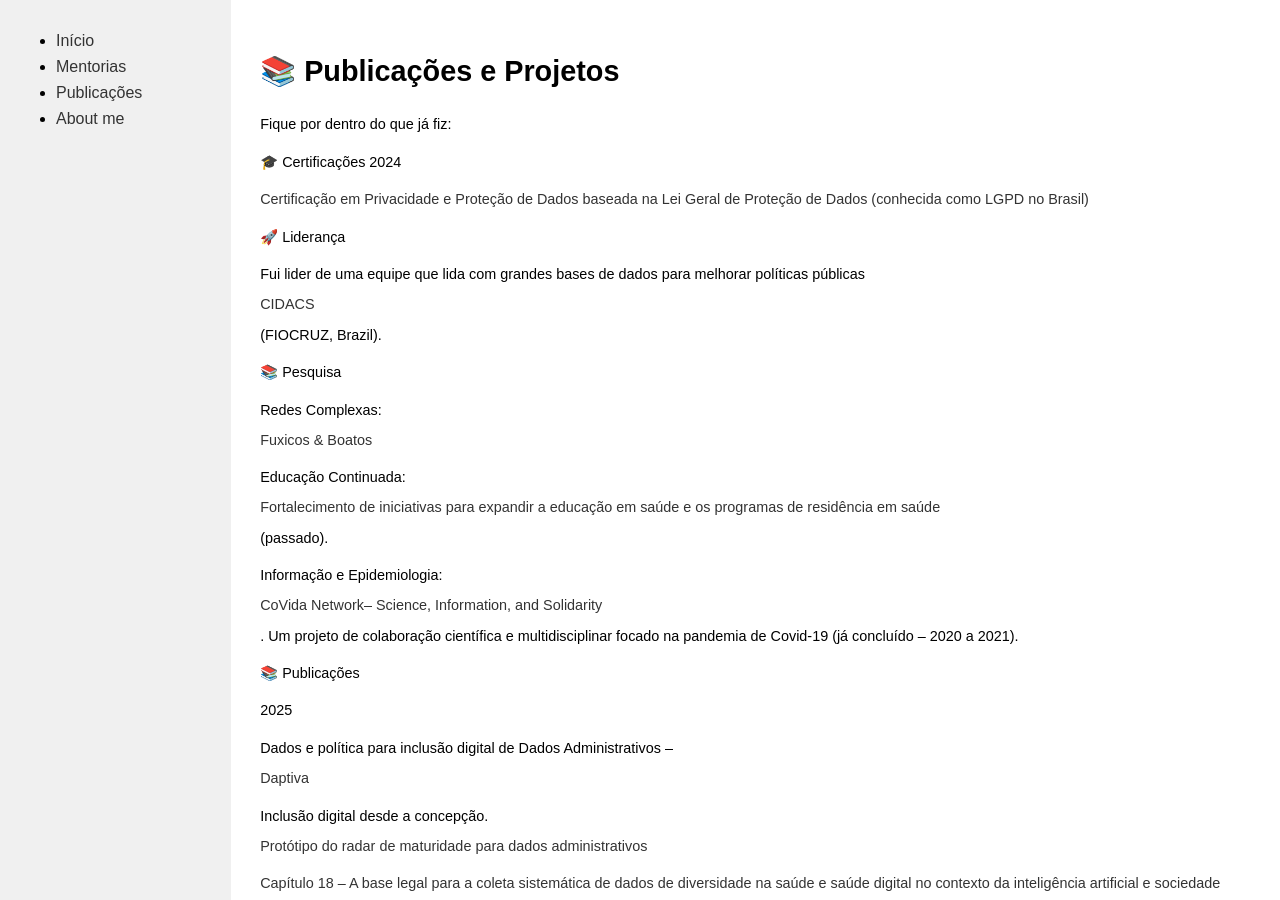
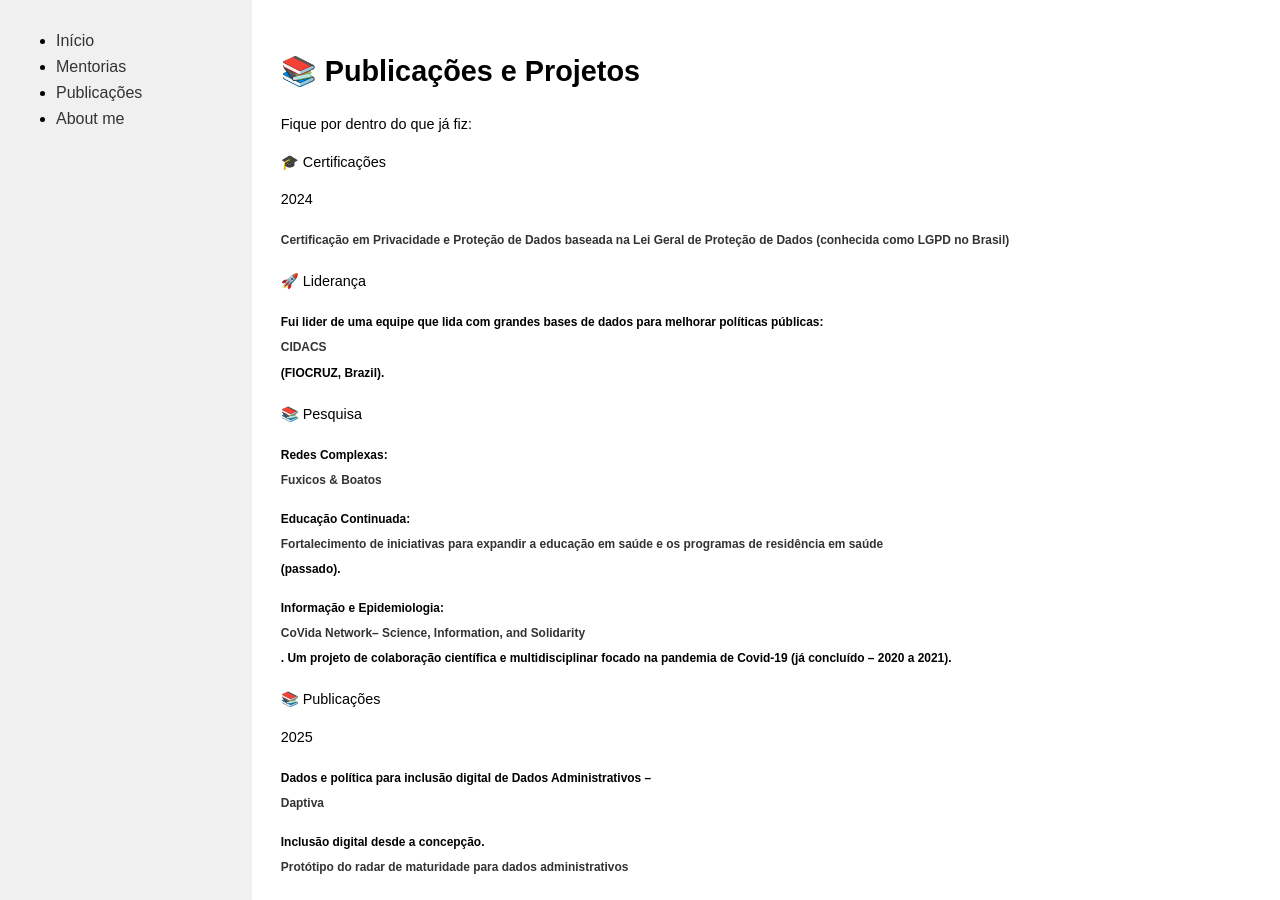
Before and after one commit to MairaLimaS/MairaLimaS.github.io, a Jekyll site: the page built from publicacoes.md, in a window 1280 px wide and 900 px high. Built offline with Jekyll 4.4.1, drawn with Linux system fonts in a browser that asks for light colours.

Commit message:
Update publicacoes.md

```diff
--- a/publicacoes.md
+++ b/publicacoes.md
@@ -8,69 +8,70 @@ permalink: /publicacoes/
 Fique por dentro do que já fiz:
 
 🎓 Certificações
+
 2024
 
-[Certificação em Privacidade e Proteção de Dados baseada na Lei Geral de Proteção de Dados (conhecida como LGPD no Brasil)](https://drive.google.com/file/d/1Taeyjs7fLxidPcmKoWjvoWIn5tsXmds5/view?usp=drive_link)
+##### [Certificação em Privacidade e Proteção de Dados baseada na Lei Geral de Proteção de Dados (conhecida como LGPD no Brasil)](https://drive.google.com/file/d/1Taeyjs7fLxidPcmKoWjvoWIn5tsXmds5/view?usp=drive_link)
 
 🚀 Liderança
 
-Fui lider de uma equipe que lida com grandes bases de dados para melhorar políticas públicas [CIDACS](https://cidacs.bahia.fiocruz.br/?s=Ma%C3%ADra+Lima) (FIOCRUZ, Brazil).
+##### Fui lider de uma equipe que lida com grandes bases de dados para melhorar políticas públicas:[CIDACS](https://cidacs.bahia.fiocruz.br/?s=Ma%C3%ADra+Lima) (FIOCRUZ, Brazil).
 
 📚 Pesquisa
 
-Redes Complexas: [Fuxicos & Boatos](https://redessociaisecomplexas.org/?page_id=29)
+##### Redes Complexas: [Fuxicos & Boatos](https://redessociaisecomplexas.org/?page_id=29)
 
-Educação Continuada: [Fortalecimento de iniciativas para expandir a educação em saúde e os programas de residência em saúde](https://cidacs.bahia.fiocruz.br/projeto/fortalecimento-das-acoes-de-expansao-da-educacao-em-saude-e-das-residencias-em-saude-desenvolvimento-de-capacidades-no-uso-de-dados-administrativos-para-pesquisa/) (passado).
+##### Educação Continuada: [Fortalecimento de iniciativas para expandir a educação em saúde e os programas de residência em saúde](https://cidacs.bahia.fiocruz.br/projeto/fortalecimento-das-acoes-de-expansao-da-educacao-em-saude-e-das-residencias-em-saude-desenvolvimento-de-capacidades-no-uso-de-dados-administrativos-para-pesquisa/) (passado).
 
-Informação e Epidemiologia: [CoVida Network– Science, Information, and Solidarity](https://cidacs.bahia.fiocruz.br/redecovida/sobre/page/15/). Um projeto de colaboração científica e multidisciplinar focado na pandemia de Covid-19 (já concluído – 2020 a 2021).
+##### Informação e Epidemiologia: [CoVida Network– Science, Information, and Solidarity](https://cidacs.bahia.fiocruz.br/redecovida/sobre/page/15/). Um projeto de colaboração científica e multidisciplinar focado na pandemia de Covid-19 (já concluído – 2020 a 2021).
 
 📚 Publicações
 
 2025
 
-Dados e política para inclusão digital de Dados Administrativos – [Daptiva](https://github.com/MairaLimaS/Dapiva)
+##### Dados e política para inclusão digital de Dados Administrativos – [Daptiva](https://github.com/MairaLimaS/Dapiva)
 
-Inclusão digital desde a concepção. [Protótipo do radar de maturidade para dados administrativos](https://mairalmas.shinyapps.io/auroraBta_eng/)
+##### Inclusão digital desde a concepção. [Protótipo do radar de maturidade para dados administrativos](https://mairalmas.shinyapps.io/auroraBta_eng/)
 
-[Capítulo 18 – A base legal para a coleta sistemática de dados de diversidade na saúde e saúde digital no contexto da inteligência artificial e sociedade conectada](https://itsrio.org/wp-content/uploads/2017/01/01-ITS_UERJ_POS_2024_V3.pdf)
+##### [Capítulo 18 – A base legal para a coleta sistemática de dados de diversidade na saúde e saúde digital no contexto da inteligência artificial e sociedade conectada](https://itsrio.org/wp-content/uploads/2017/01/01-ITS_UERJ_POS_2024_V3.pdf)
 
 2024
 
-[Política de Dados e Dados sobre Diversidade](https://cidacs.bahia.fiocruz.br/2024/08/23/a-politica-de-dados-e-os-dados-sobre-a-diversidade/)
+##### [Política de Dados e Dados sobre Diversidade](https://cidacs.bahia.fiocruz.br/2024/08/23/a-politica-de-dados-e-os-dados-sobre-a-diversidade/)
 
-[Esforços do CIDACS para uma governança de dados inclusiva e dialógica no Brasil: uma revisão de literatura focalizada](https://ijpds.org/article/view/2163)
+##### [Esforços do CIDACS para uma governança de dados inclusiva e dialógica no Brasil: uma revisão de literatura focalizada](https://ijpds.org/article/view/2163)
 
 2022
 
-[Transformando Dados Administrativos em Produção de Conhecimento: aplicação em pesquisas sobre a Síndrome Congênita do Zika](https://cidacs.bahia.fiocruz.br/ebook-plataforma-zika/)
+##### [Transformando Dados Administrativos em Produção de Conhecimento: aplicação em pesquisas sobre a Síndrome Congênita do Zika](https://cidacs.bahia.fiocruz.br/ebook-plataforma-zika/)
 
 2020
 
-[Sistemas de Informação para a COVID-19](https://doi.org/10.9771/9786556300757.003)
+##### [Sistemas de Informação para a COVID-19](https://doi.org/10.9771/9786556300757.003)
 
-[Nota técnica – Informação sobre Gênero, Raça/Cor e Posição Social no Controle da Pandemia de COVID-19 no Brasil](https://cidacs.bahia.fiocruz.br/redecovida/wp-content/uploads/2020/07/NT-Informa%C3%A7%C3%A3o-sobre-G%C3%AAnero-e-Ra%C3%A7a.pdf)
+##### [Nota técnica – Informação sobre Gênero, Raça/Cor e Posição Social no Controle da Pandemia de COVID-19 no Brasil](https://cidacs.bahia.fiocruz.br/redecovida/wp-content/uploads/2020/07/NT-Informa%C3%A7%C3%A3o-sobre-G%C3%AAnero-e-Ra%C3%A7a.pdf)
 
 ---
 🎤 Palestras e Mídia
 
 2024
 
-[Ética, Governança de Dados e Privacidade](https://cidacs.bahia.fiocruz.br/2024/05/07/perspectivas-semelhantes-territorios-distintos-um-modelo-comum-de-dados-em-saude-entre-brasil-e-africa-do-sul/)
+##### [Ética, Governança de Dados e Privacidade](https://cidacs.bahia.fiocruz.br/2024/05/07/perspectivas-semelhantes-territorios-distintos-um-modelo-comum-de-dados-em-saude-entre-brasil-e-africa-do-sul/)
 
 2023
 
-[Curadoria Digital de Dados de Saúde como Fonte de Produção de Conhecimento para o Avanço Científico](https://proceedings.science/abrascao-2022/trabalhos/curadoria-digital-de-dados-de-saude-como-fonte-de-producao-de-conhecimento-para?lang=pt-br#)
+##### [Curadoria Digital de Dados de Saúde como Fonte de Produção de Conhecimento para o Avanço Científico](https://proceedings.science/abrascao-2022/trabalhos/curadoria-digital-de-dados-de-saude-como-fonte-de-producao-de-conhecimento-para?lang=pt-br#)
 
-[Conformação de Diretrizes de Curadoria para Garantir a Qualidade da Informação em Saúde Pública: Uma Proposta de Sensibilização a partir dos Princípios FAIR e FACT](https://proceedings.science/abrascao-2022/trabalhos/conformacao-de-diretrizes-de-curadoria-para-garantir-a-qualidade-de-informacoes?lang=pt-br#)
+##### [Conformação de Diretrizes de Curadoria para Garantir a Qualidade da Informação em Saúde Pública: Uma Proposta de Sensibilização a partir dos Princípios FAIR e FACT](https://proceedings.science/abrascao-2022/trabalhos/conformacao-de-diretrizes-de-curadoria-para-garantir-a-qualidade-de-informacoes?lang=pt-br#)
 
 2022
 
-[Transformações Digitais: Especialistas Debatem o Impacto na Saúde](https://cidacs.bahia.fiocruz.br/2022/09/05/transformacoes-digitais-especialistas-dialogam-como-area-da-saude-e-impactada/)
+##### [Transformações Digitais: Especialistas Debatem o Impacto na Saúde](https://cidacs.bahia.fiocruz.br/2022/09/05/transformacoes-digitais-especialistas-dialogam-como-area-da-saude-e-impactada/)
 
-[Curadoria revela caráter inovador do Cidacs](https://cidacs.bahia.fiocruz.br/2022/11/23/abrascao-curadoria-revela-carater-inovador-do-cidacs/)
+##### [Curadoria revela caráter inovador do Cidacs](https://cidacs.bahia.fiocruz.br/2022/11/23/abrascao-curadoria-revela-carater-inovador-do-cidacs/)
 
-[Abrascão 2022: Participação do Cidacs no Pré-Congresso](https://cidacs.bahia.fiocruz.br/2022/11/21/abrascao-2022-a-participacao-do-cidacs-no-pre-congresso/)
+##### [Abrascão 2022: Participação do Cidacs no Pré-Congresso](https://cidacs.bahia.fiocruz.br/2022/11/21/abrascao-2022-a-participacao-do-cidacs-no-pre-congresso/)
 
 2021
 
-[Webinário Ciclo Zika: Compartilhamento e Acesso Controlado aos Dados do Cidacs](https://www.youtube.com/watch?v=lZSOaDCDZ30)
+##### [Webinário Ciclo Zika: Compartilhamento e Acesso Controlado aos Dados do Cidacs](https://www.youtube.com/watch?v=lZSOaDCDZ30)
```
